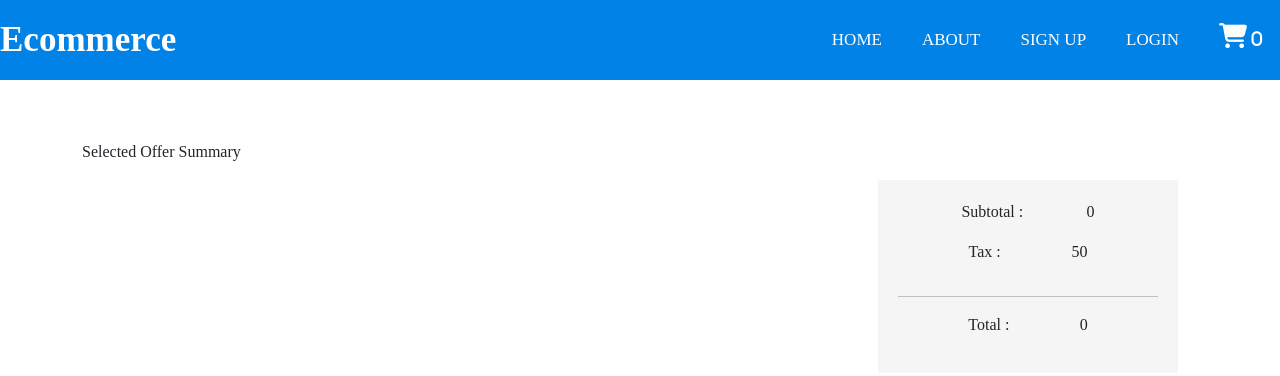
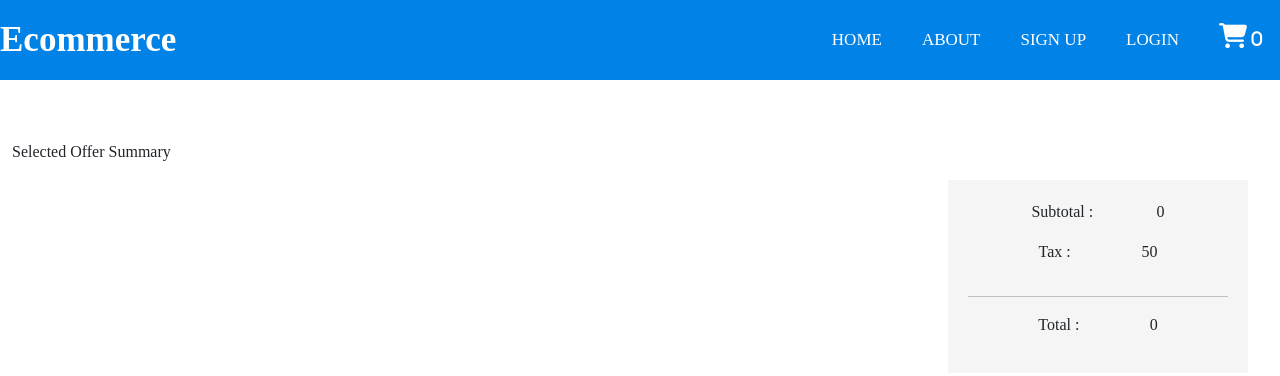
Before and after one commit to Narayanachigurla/ecommerce, a website built with Vite: page addToCart.html in a window 1280 px wide. Built offline with nearby package versions, Linux system fonts and the light colour scheme.

Commit message:
Update style.css

```diff
--- a/style.css
+++ b/style.css
@@ -293,3 +293,7 @@ footer{
 .addToCartElement{
   padding-top: 80px;
 }
+
+.container, .container-sm {
+    max-width: 100%!important;
+}
```
